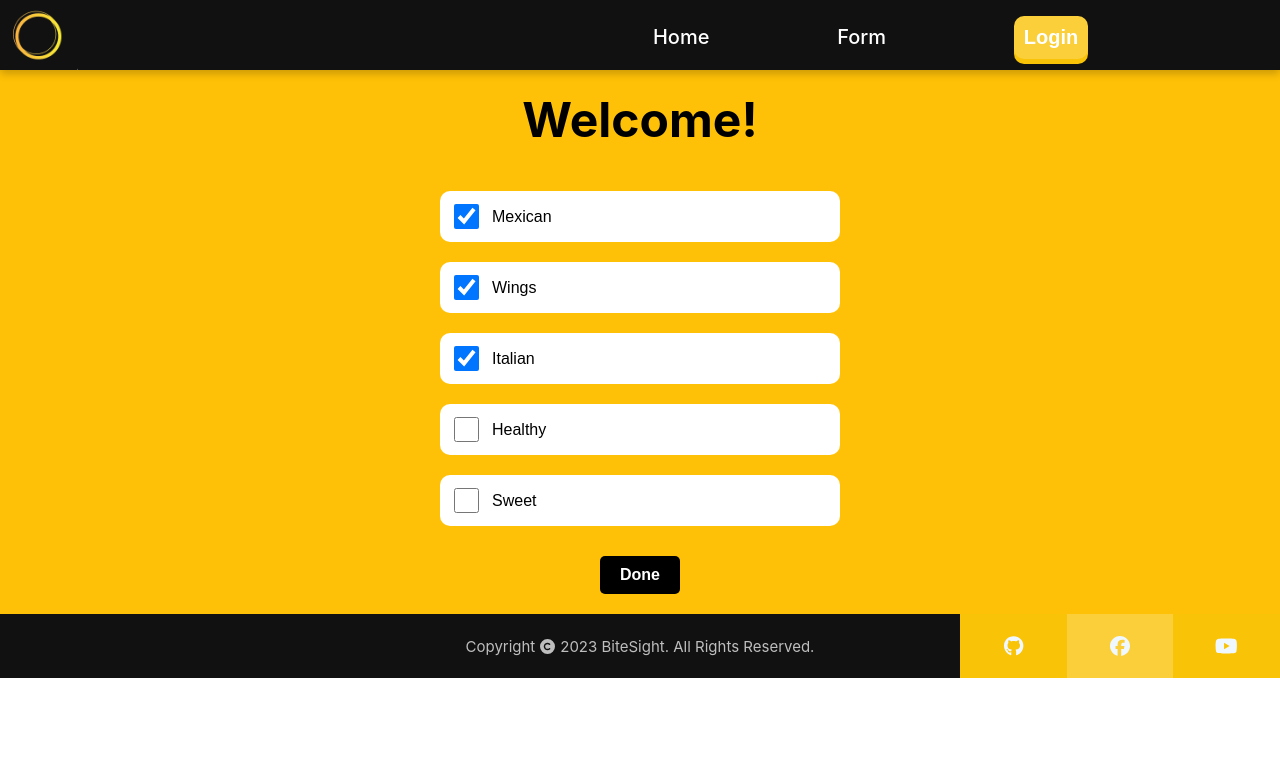
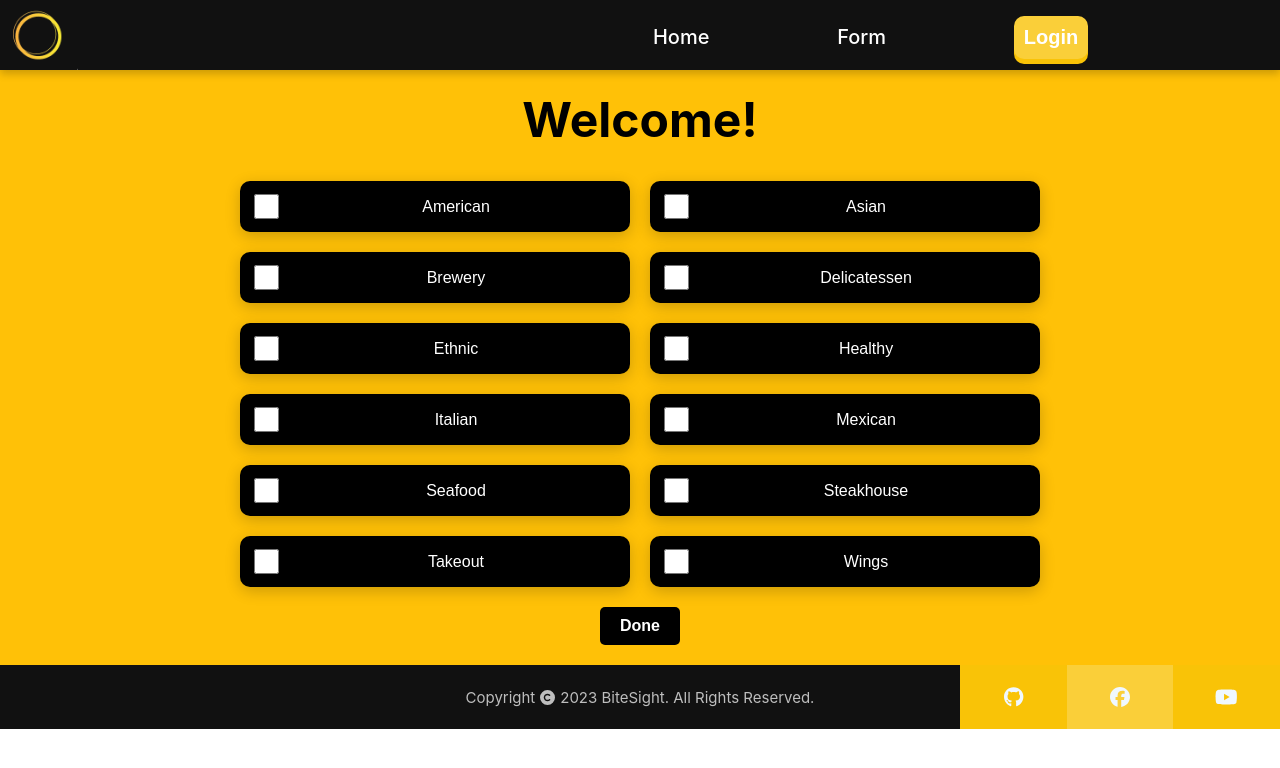
Before and after one commit to GBenitezL/BiteSight, a React (Create React App) app: page /form in a window 1280 px wide. Shown: the top 768 px of the page. Built offline with nearby package versions, Linux system fonts and the light colour scheme; no server answers.

Commit message:
Update form with actual user likes

```diff
--- a/src/pages/CheckboxList.css
+++ b/src/pages/CheckboxList.css
@@ -1,25 +1,41 @@
 .checkbox-list-container {
-    background-color: #ffc107;
   padding: 20px;
   display: flex;
   flex-direction: column;
   align-items: center;
+  background-color: #ffc107;
+}
+
+.checkbox-list {
+  display: grid;
+  grid-template-columns: repeat(2, 1fr);
+  gap: 20px;
+  width: 100%;
+  max-width: 800px;  /* adjust as needed */
 }
 
 .checkbox-list-item {
   display: flex;
+  justify-content: flex-start;
   align-items: center;
-    margin: 10px 0;
   padding: 10px;
   border-radius: 10px;
-    background-color: #fff;
-    width: 400px;
+  background-color: #000;
+  box-shadow: 0px 4px 15px rgba(0, 0, 0, 0.2);
+  transition: transform 0.3s ease;
+}
+
+.checkbox-list-item:hover {
+  transform: scale(1.03);
 }
 
 .checkbox-list-item label {
   margin-left: 10px;
   font-family: Arial, sans-serif;
   font-size: 16px;
+  color: #fff;
+  flex-grow: 1;
+  text-align: center;
 }
 
 .done-button {
@@ -32,6 +48,7 @@
   font-size: 16px;
   font-weight: bold;
   cursor: pointer;
+  transition: background-color 0.3s ease;
 }
 
 .done-button:hover {
@@ -42,6 +59,12 @@
   width: 25px;
   height: 25px;
   border-radius: 5px;
+  cursor: pointer;
+  transition: background-color 0.3s ease;
+}
+
+input[type="checkbox"]:hover {
+  background-color: #ffc107;
 }
 
 input[type="checkbox"]:checked {
--- a/src/pages/Form.jsx
+++ b/src/pages/Form.jsx
@@ -1,14 +1,46 @@
-import React, { useState } from "react";
+import React, { useState, useEffect } from "react";
 import "./CheckboxList.css";
+import axios from 'axios';
 
 function CheckboxList() {
     const [items, setItems] = useState([
-        { id: 1, label: "Mexican", checked: true },
-        { id: 2, label: "Wings", checked: true },
-        { id: 3, label: "Italian", checked: true },
-        { id: 4, label: "Healthy", checked: false },
-        { id: 5, label: "Sweet", checked: false }
+        { id: 1, label: "American", checked: false },
+        { id: 2, label: "Asian", checked: false },
+        { id: 3, label: "Brewery", checked: false },
+        { id: 4, label: "Delicatessen", checked: false },
+        { id: 5, label: "Ethnic", checked: false },
+        { id: 6, label: "Healthy", checked: false },
+        { id: 7, label: "Italian", checked: false },
+        { id: 8, label: "Mexican", checked: false },
+        { id: 9, label: "Seafood", checked: false },
+        { id: 10, label: "Steakhouse", checked: false },
+        { id: 11, label: "Takeout", checked: false },
+        { id: 12, label: "Wings", checked: false }
     ]);
+
+    useEffect(() => {
+        const fetchData = async () => {
+            const user_id = localStorage.getItem('user_id');
+            if (user_id) {
+                try {
+                    const response = await axios.get(
+                        `https://us-central1-bitesight-858b3.cloudfunctions.net/app/api/users/${user_id}`
+                    );
+                    const likes = response.data.likes;
+                    const initialItems = Object.keys(likes).map((label, index) => ({
+                        id: index + 1,
+                        label: label,
+                        checked: likes[label]
+                    }));
+                    initialItems.sort((a, b) => a.label.localeCompare(b.label));
+                    setItems(initialItems);
+                } catch (error) {
+                    console.error(error);
+                }
+            }
+        };
+        fetchData();
+    }, []);
 
     function handleCheckboxChange(id) {
         const newItems = items.map(item => {
@@ -21,15 +53,33 @@ function CheckboxList() {
         setItems(newItems);
     }
 
-    function handleDoneButtonClick() {
-        const checkedItems = items.filter(item => item.checked);
-        console.log(checkedItems);
+    async function handleDoneButtonClick() {
+        const likes = items.reduce((likes, item) => {
+            likes[item.label] = item.checked;
+            return likes;
+        }, {});
+
+        const user_id = localStorage.getItem('user_id');
+        if (user_id) {
+            try {
+                const response = await axios.post(
+                    `https://us-central1-bitesight-858b3.cloudfunctions.net/app/api/users/${user_id}/likes`,
+                    likes
+                );
+                console.log(response.data);
+                alert('Your preferences were updated successfully!');
+            } catch (error) {
+                console.error(error);
+                alert('There was an errow while updating your preferences');
+            }
+        }
     }
 
     return (
         <div>
             <div className="checkbox-list-container">
                 <h1>Welcome!</h1>
+                <div className="checkbox-list">
                     {items.map(item => (
                         <div key={item.id} className="checkbox-list-item">
                             <input
@@ -40,6 +90,7 @@ function CheckboxList() {
                             <label>{item.label}</label>
                         </div>
                     ))}
+                </div>
                 <button className="done-button" onClick={handleDoneButtonClick}>
                     Done
                 </button>
```
Lines whose indentation alone changed are shown as unchanged.
